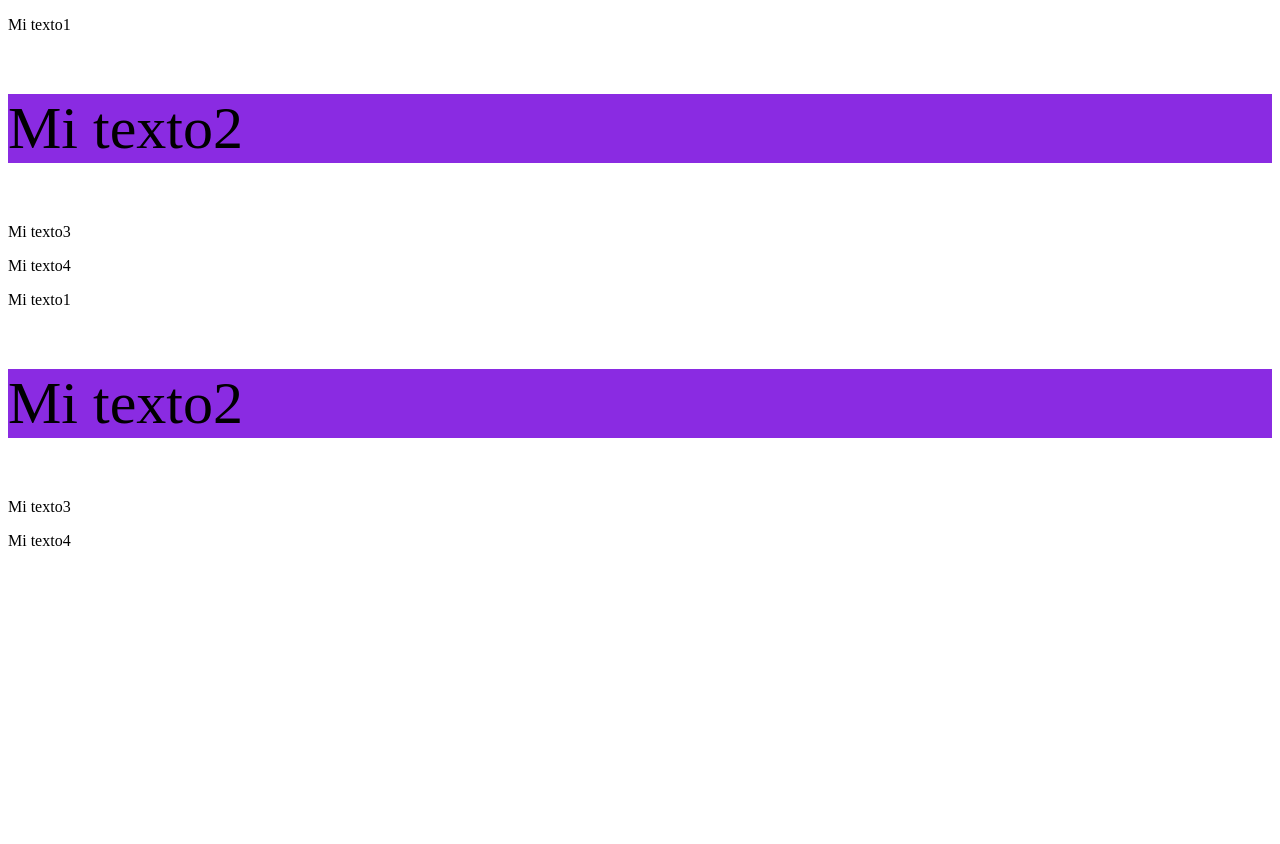
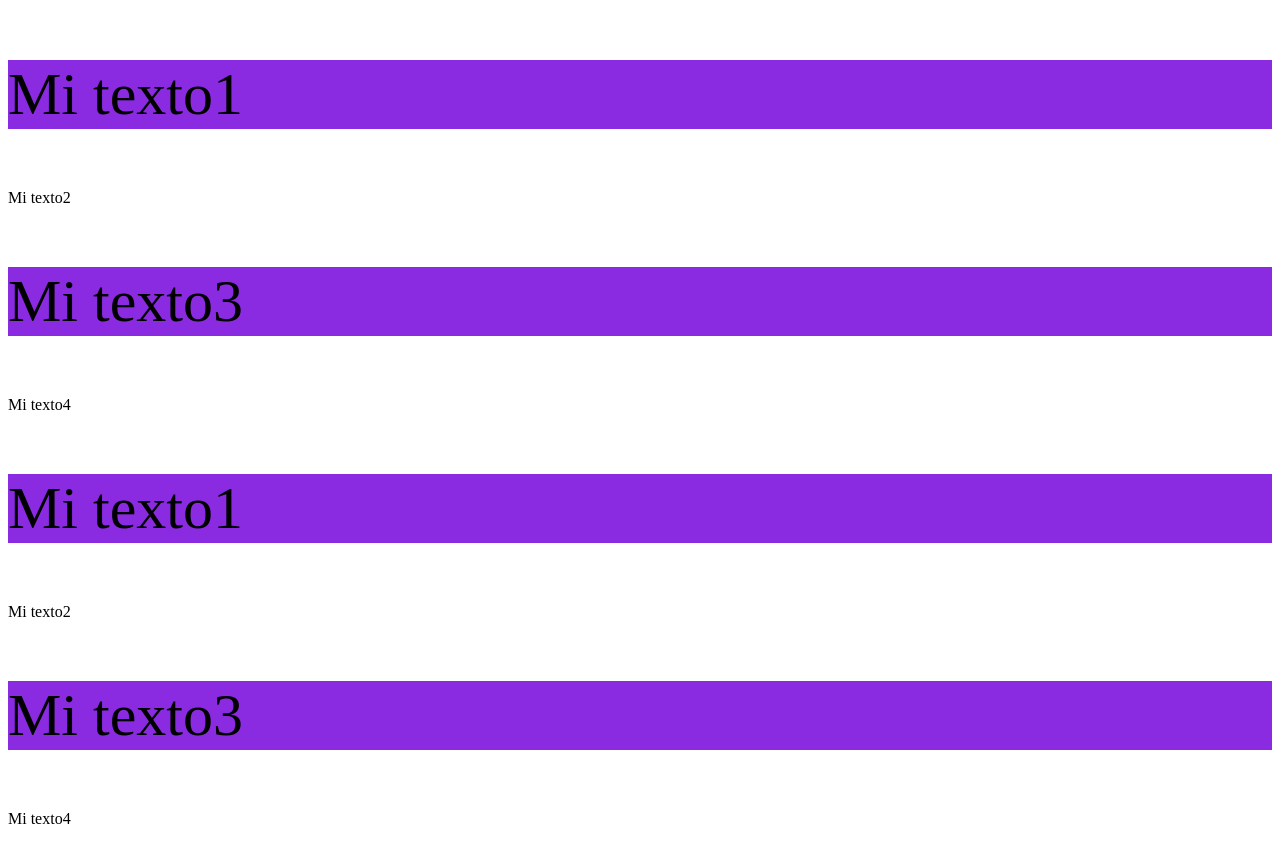
Before and after one commit to jihuder/css-expert, a plain HTML site: page ReferenciaCss/tecnicasDeClase/index.html in a window 1280 px wide. Before the commit the page ends 800 px from the top, so only its background shows below. Drawn offline with Linux system fonts and the light colour scheme.

Commit message:
feat: palabra clave odd en la seudo clase nth-child

```diff
--- a/ReferenciaCss/tecnicasDeClase/styles.css
+++ b/ReferenciaCss/tecnicasDeClase/styles.css
@@ -1,4 +1,4 @@
-p:nth-child(2){
+p:nth-child(odd){
     font-size: 60px;
     background-color: blueviolet;
 }
```
